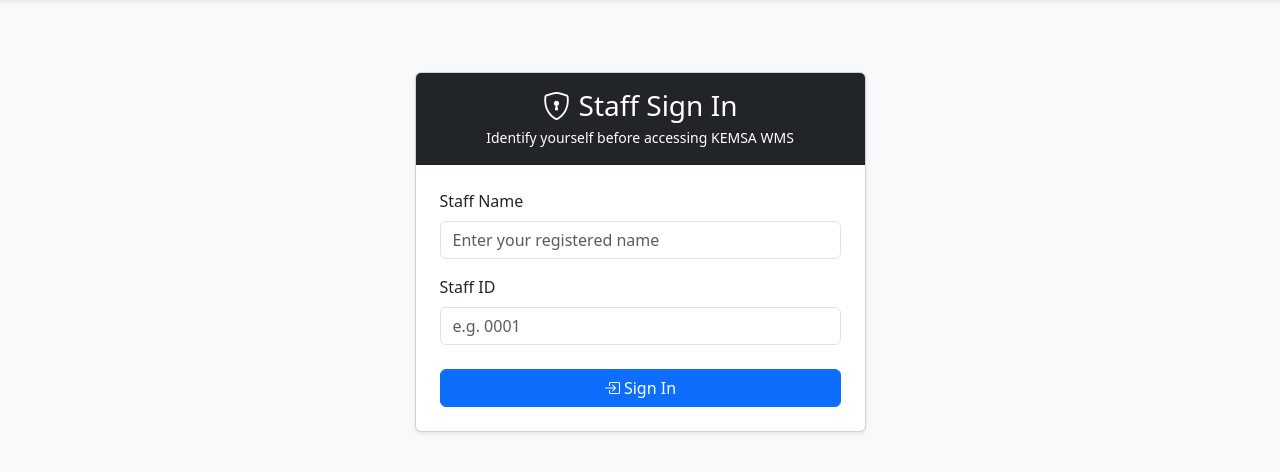
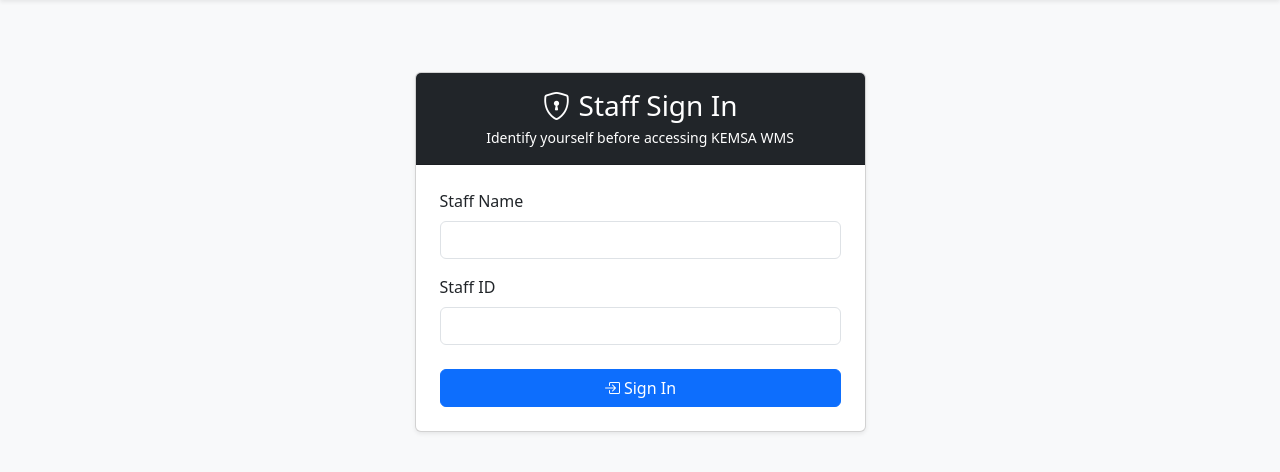
Before and after one commit to Gloiregk7/WareHM, a Flask app: page /login in a window 1280 px wide. Shown: the part 56-528 px from the top of the page. Run offline with Flask 3, Linux system fonts and the light colour scheme.

Commit message:
Final_Update

```diff
--- a/app.py
+++ b/app.py
@@ -49,7 +49,7 @@ def login():
                 FROM staff
                                 WHERE employee_id = ? AND status = 'ACTIVE'
                   AND lower(trim(operator_name)) = lower(trim(?))
-                        ''', (staff_id.zfill(4), operator_name)).fetchone()
+                        ''', (staff_id, operator_name)).fetchone()
             conn.close()
         except Exception as e:
             if request.is_json:
--- a/templates/login.html
+++ b/templates/login.html
@@ -15,11 +15,11 @@
                     <input type="hidden" name="next" value="{{ next or '' }}">
                     <div class="mb-3">
                         <label for="operator_name" class="form-label">Staff Name</label>
-                        <input id="operator_name" name="operator_name" class="form-control" required autocomplete="name" placeholder="Enter your registered name">
+                        <input id="operator_name" name="operator_name" class="form-control" required autocomplete="name">
                     </div>
                     <div class="mb-4">
                         <label for="staff_id" class="form-label">Staff ID</label>
-                        <input id="staff_id" name="staff_id" type="text" inputmode="numeric" pattern="[0-9]{4}" maxlength="4" class="form-control" required placeholder="e.g. 0001">
+                        <input id="staff_id" name="staff_id" type="text" class="form-control" required>
                     </div>
                     <button type="submit" class="btn btn-primary w-100">
                         <i class="bi bi-box-arrow-in-right me-1"></i>Sign In
```
Also changed, not shown: database.py (+4 -4 lines), kemsa_wms.db.
